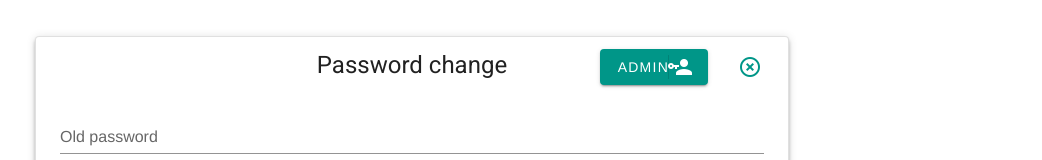
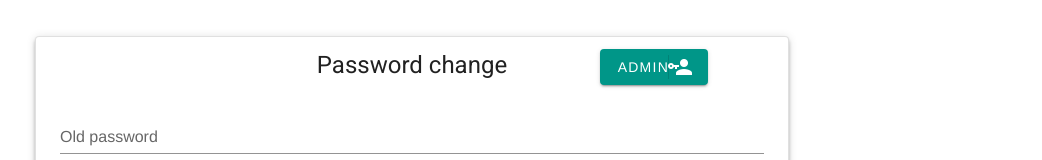
Before and after one commit to Ilya-Grigoryev/VotingService, a Vue app in the folder frontend/: page /settings in a window 1280 px wide. Shown: the top 160 px of the page, without its empty margins (228-1270 px from the left). Built offline with nearby package versions, Linux system fonts and the light colour scheme; no server answers; sample sign-in values are in the browser's storage.

Commit message:
fix time bug in profile

```diff
--- a/frontend/package.json
+++ b/frontend/package.json
@@ -42,7 +42,9 @@
     "parserOptions": {
       "parser": "babel-eslint"
     },
-    "rules": {}
+    "rules": {
+      "no-console": 1
+    }
   },
   "browserslist": [
     "> 1%",
--- a/frontend/src/views/PollWindow.vue
+++ b/frontend/src/views/PollWindow.vue
@@ -670,7 +670,6 @@
                     else
                         this.voting.status = 'infinite'
                     this.get_poll()
-                    this.voting.visibleResults = true
                 }
                 else
                     window.alert(response.data.description)
--- a/frontend/src/views/Profile.vue
+++ b/frontend/src/views/Profile.vue
@@ -383,7 +383,13 @@
                         user_voted_answer = i
 
                   let start = new Date(vote.start_date)
-                  let end = new Date(vote.end_date)
+                  start.setHours(start.getHours()-3)
+                  let end
+                  if (vote.end_date) {
+                      end = new Date(vote.end_date)
+                      end.setHours(end.getHours() - 3)
+                  } else
+                      end = null
                   if (user_voted_answer !== -1) {
                     this.voting_list_votes.unshift({
                       id: vote.id,
@@ -424,7 +430,7 @@
                         answers: answers,
                         multiple: false,
                         voted_answer: voted_answer,
-                        status: 'active'
+                        status: 'not started'
                       })
                     }
                     if (vote.status === 'ended') {
--- a/frontend/src/views/Settings.vue
+++ b/frontend/src/views/Settings.vue
@@ -5,15 +5,6 @@
             elevation="4"
             outlined
             width="65%">
-            <v-btn
-                @click="$router.go(-1);"
-                icon
-                depressed
-                color="teal"
-                style="position: absolute; right: 20px;"
-                >
-              <v-icon>mdi-close-circle-outline</v-icon>
-            </v-btn>
           <v-dialog v-model="dialog" persistent max-width="700px">
               <template v-slot:activator="{ on, attrs }">
                   <v-btn
```
